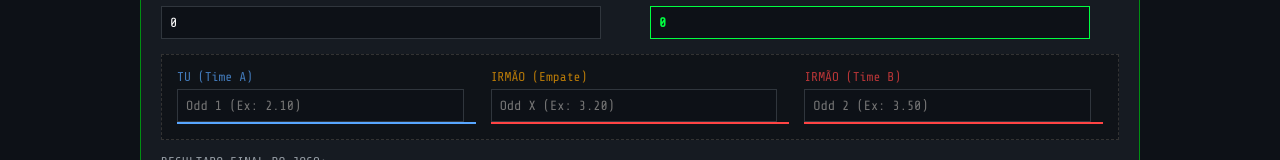
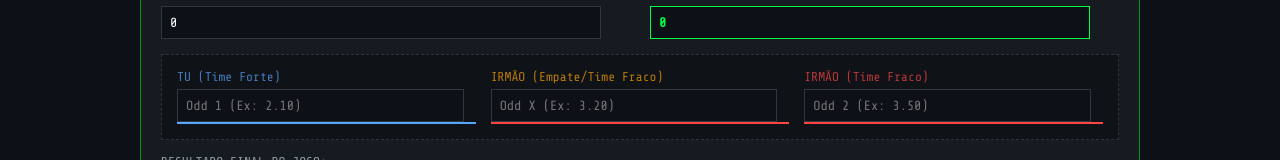
Before and after one commit to z9prime/Leites, a plain HTML site: page index.html in a window 1280 px wide. Shown: the part 457-617 px from the top of the page. Drawn offline with nearby package versions, Linux system fonts and the light colour scheme; no server answers.

Commit message:
Update index.html

```diff
--- a/index.html
+++ b/index.html
@@ -54,15 +54,15 @@
 
             <div class="odds-grid">
                 <div class="hero-area">
-                    <label style="color: var(--highlight)">TU (Time A)</label>
+                    <label style="color: var(--highlight)">TU (Time Forte)</label>
                     <input type="number" id="oddHero" placeholder="Odd 1 (Ex: 2.10)">
                 </div>
                 <div class="bro-area">
-                    <label style="color: orange">IRMÃO (Empate)</label>
+                    <label style="color: orange">IRMÃO (Empate/Time Fraco)</label>
                     <input type="number" id="oddDraw" placeholder="Odd X (Ex: 3.20)">
                 </div>
                 <div class="bro-area">
-                    <label style="color: var(--danger)">IRMÃO (Time B)</label>
+                    <label style="color: var(--danger)">IRMÃO (Time Fraco)</label>
                     <input type="number" id="oddBroWin" placeholder="Odd 2 (Ex: 3.50)">
                 </div>
             </div>
```
